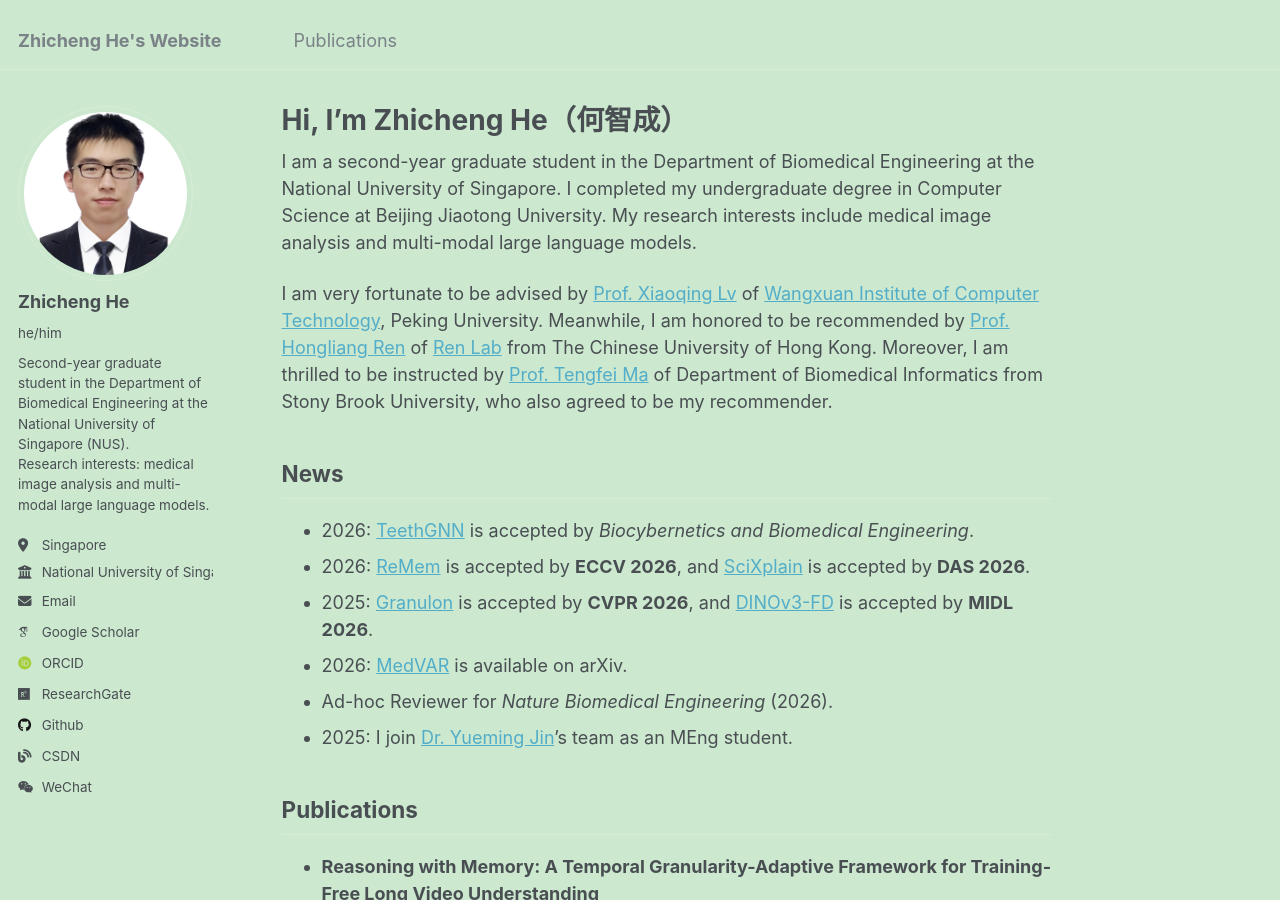
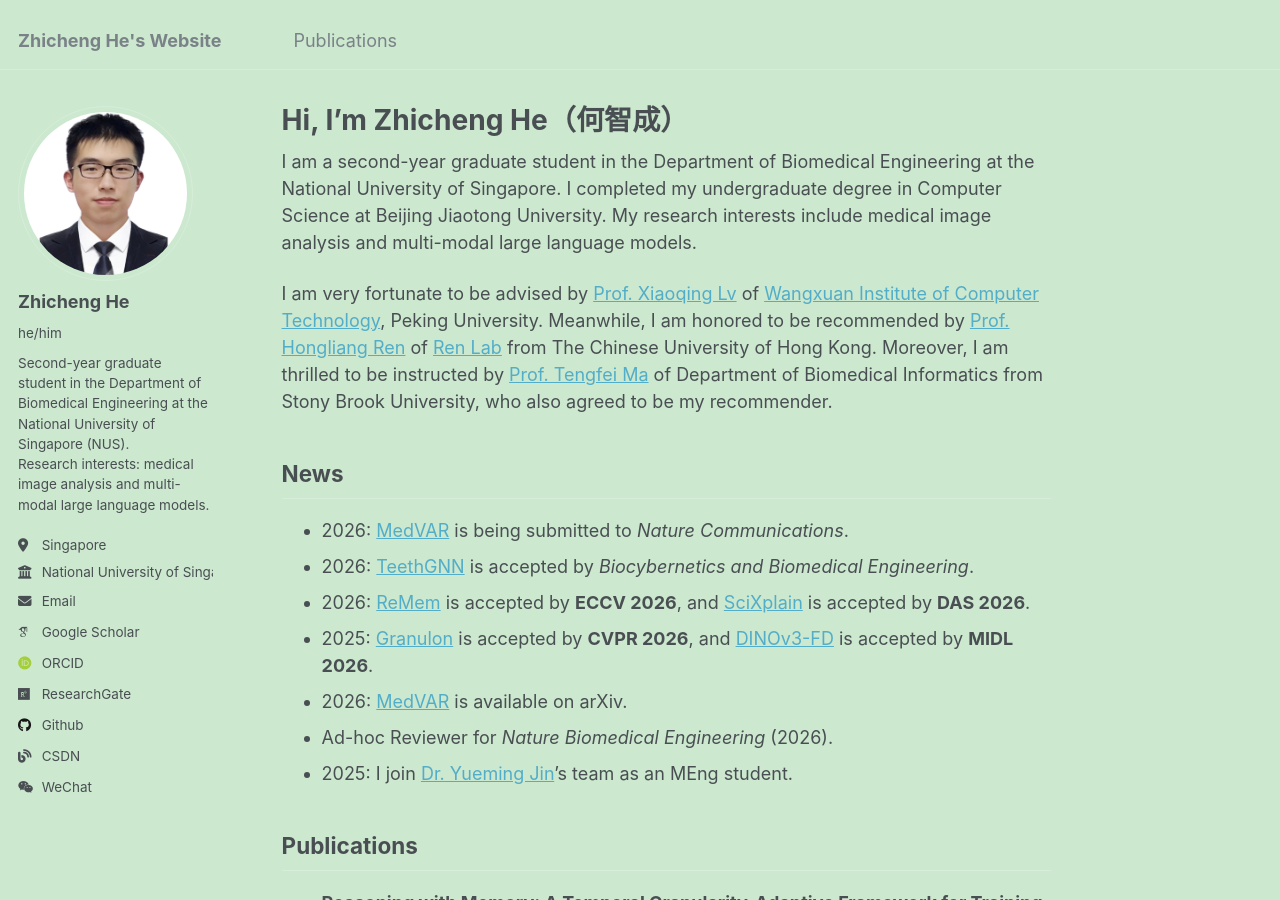
Before and after one commit to hezhicheng2002/hezhicheng2002.github.io, a Jekyll site: the page built from _pages/about.md, in a window 1280 px wide and 900 px high. Built offline with Jekyll 4.4.1, drawn with Linux system fonts in a browser that asks for light colours; some web fonts are replaced.

Commit message:
Add MedVAR submission news

```diff
--- a/_pages/about.md
+++ b/_pages/about.md
@@ -14,6 +14,7 @@ I am very fortunate to be advised by [Prof. Xiaoqing Lv](https://ieeexplore.ieee
 
 News
 ------
+- 2026: [MedVAR](https://arxiv.org/abs/2602.14512) is being submitted to <em>Nature Communications</em>.
 - 2026: [TeethGNN](https://arxiv.org/abs/2609.09801) is accepted by <em>Biocybernetics and Biomedical Engineering</em>.
 - 2026: [ReMem](https://arxiv.org/abs/2607.24794) is accepted by <strong>ECCV 2026</strong>, and [SciXplain](https://doi.org/10.1007/978-3-032-36207-0_28) is accepted by <strong>DAS 2026</strong>.
 - 2025: [Granulon](https://openaccess.thecvf.com/content/CVPR2026/html/Mao_Granulon_Awakening_Pixel-Level_Visual_Encoders_with_Adaptive_Multi-Granularity_Semantics_for_CVPR_2026_paper.html) is accepted by <strong>CVPR 2026</strong>, and [DINOv3-FD](https://openreview.net/forum?id=cAVWntFxlF) is accepted by <strong>MIDL 2026</strong>.
```
